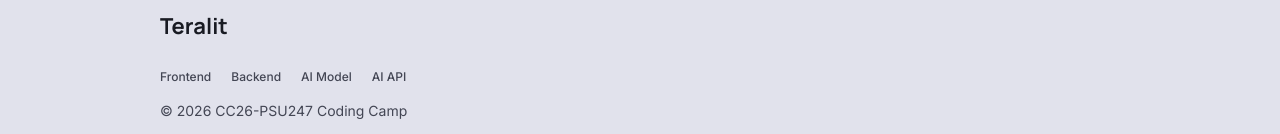
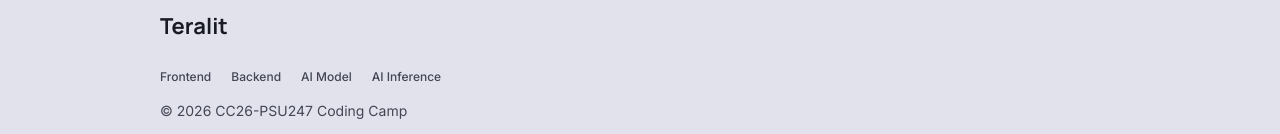
Before and after one commit to dash4k/teralit-frontend, a React (Vite) app: page / in a window 1280 px wide. Shown: the part 1280-1414 px from the top of the page. Built offline with nearby package versions, Linux system fonts and the light colour scheme; no server answers.

Commit message:
chore: updated links

```diff
--- a/src/components/PageFooter.jsx
+++ b/src/components/PageFooter.jsx
@@ -46,7 +46,7 @@ const PageFooter = ({ onDashboard }) => {
                   target="_blank"
                   rel="noopener noreferrer"
                 >
-                  <LinkText>AI API</LinkText>
+                  <LinkText>AI Inference</LinkText>
                 </Link>
               </li>
             </ul>
```
